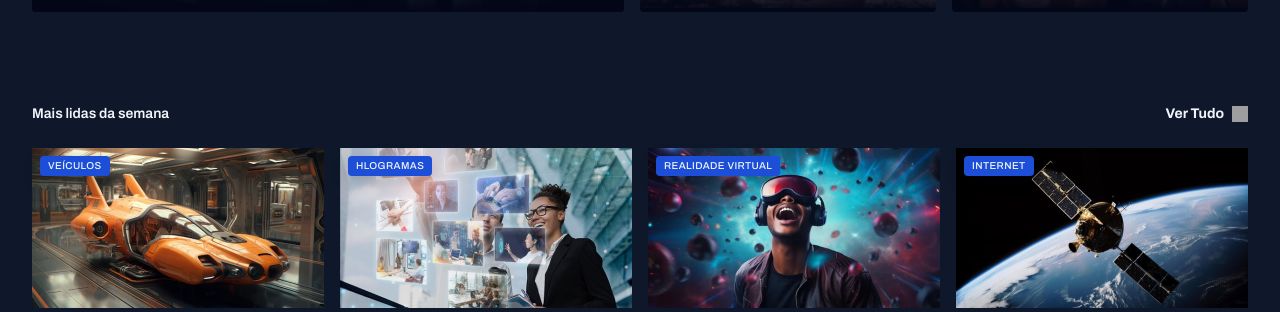
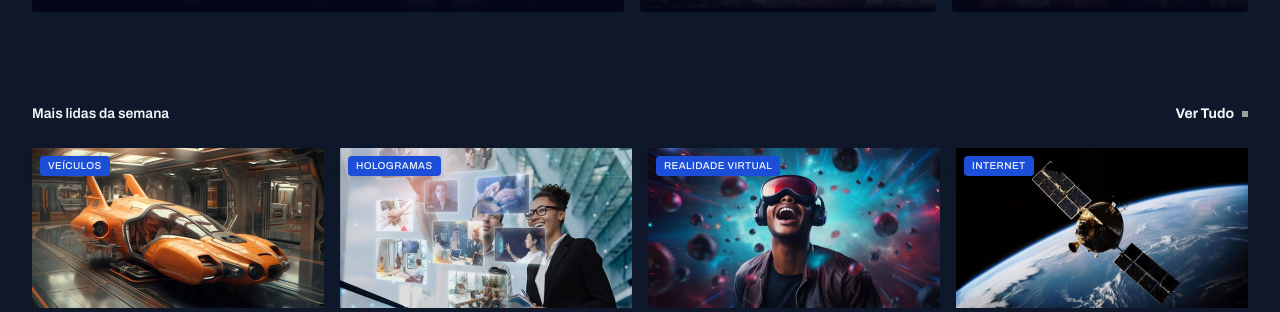
Before and after one commit to rmsampa/bookish-guide, a PHP site: page / in a window 1280 px wide. Shown: the part 583-895 px from the top of the page. Run offline with PHP 8.4, Linux system fonts and the light colour scheme; some web fonts are replaced; grey boxes are pictures that could not be loaded.

Commit message:
aaaaaaaaaa

```diff
--- a/Projetos/Projeto pagina de noticias/index.html
+++ b/Projetos/Projeto pagina de noticias/index.html
@@ -97,6 +97,7 @@
       </a>
     </header>
 
+
     <div class="grid gap-16">
       <figure>
         <span class="content-tag">Veículos</span>
@@ -107,7 +108,7 @@
         </figure>
 
         <figure>
-          <span class="content-tag">Hlogramas</span>
+          <span class="content-tag">Hologramas</span>
           <img src="Assets/Images/Image 07.png" alt="">
           <p>
             Plataforma de videoconferência apresenta nova função de hologramas, tornando as chamada...
@@ -115,7 +116,7 @@
           </figure>
 
         <figure>
-            <span class="content-tag">realidade virtual</span>
+            <span class="content-tag">Realidade virtual</span>
             <img src="Assets/Images/Image 08.png" alt="">
             <p>
               Nova geração de consoles de videogame é lançada, trazendo gráficos ultra-realistas e experiên...
--- a/Projetos/Projeto pagina de noticias/styles/global.css
+++ b/Projetos/Projeto pagina de noticias/styles/global.css
@@ -56,13 +56,13 @@ main {
 
 
 /* utility-first*/
-.grid {
+/* .grid {
   display: grid;
 }
 
 .grid-flow-col {
   grid-auto-flow: column;
-}
+} */
 
 .content-tag {
   display: inline-block;
--- a/Projetos/Projeto pagina de noticias/styles/sections.css
+++ b/Projetos/Projeto pagina de noticias/styles/sections.css
@@ -3,19 +3,19 @@ section header {
   padding-block: 12px 24px;
   font: var(--text-span);
 
-  a {
+a {
     justify-content: end;
     align-items: center;
     gap: 8px;
 
     span {
-      background-image: url(../assets/icons/arrow-right.svg);
-      width: 16px;
-      height: 16px;
+      background-image: url(../assets/icons/ArrowRigth.svg);
+      width: 6px;
+      height: 6px;
     }
 
     &:hover span {
-      background-image: url(../assets/icons/arrow-right-hover.svg);
+      background-image: url(../assets/icons/ArrowRight-hover.svg);
     }
   }
 }
@@ -30,7 +30,6 @@ section header {
 }
 
 #weekly {
-
   &>div {
     grid-template-columns: repeat(4, 292px);
   }
@@ -46,6 +45,7 @@ section header {
       top: 8px;
       left: 8px;
     }
+
     p {
       margin-top: 8px;
       font-weight: 800;
```
Also changed, not shown: Projetos/Projeto pagina de noticias/Assets/Ads.png.
